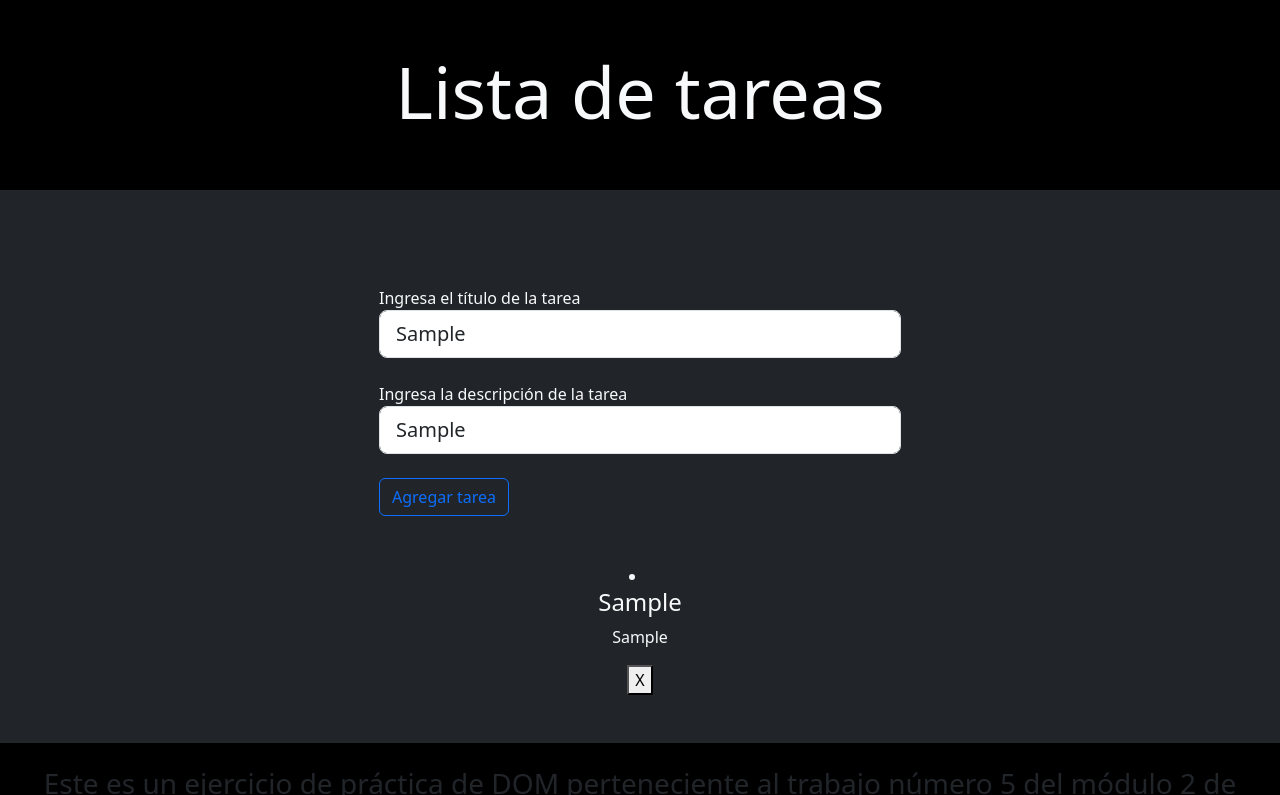
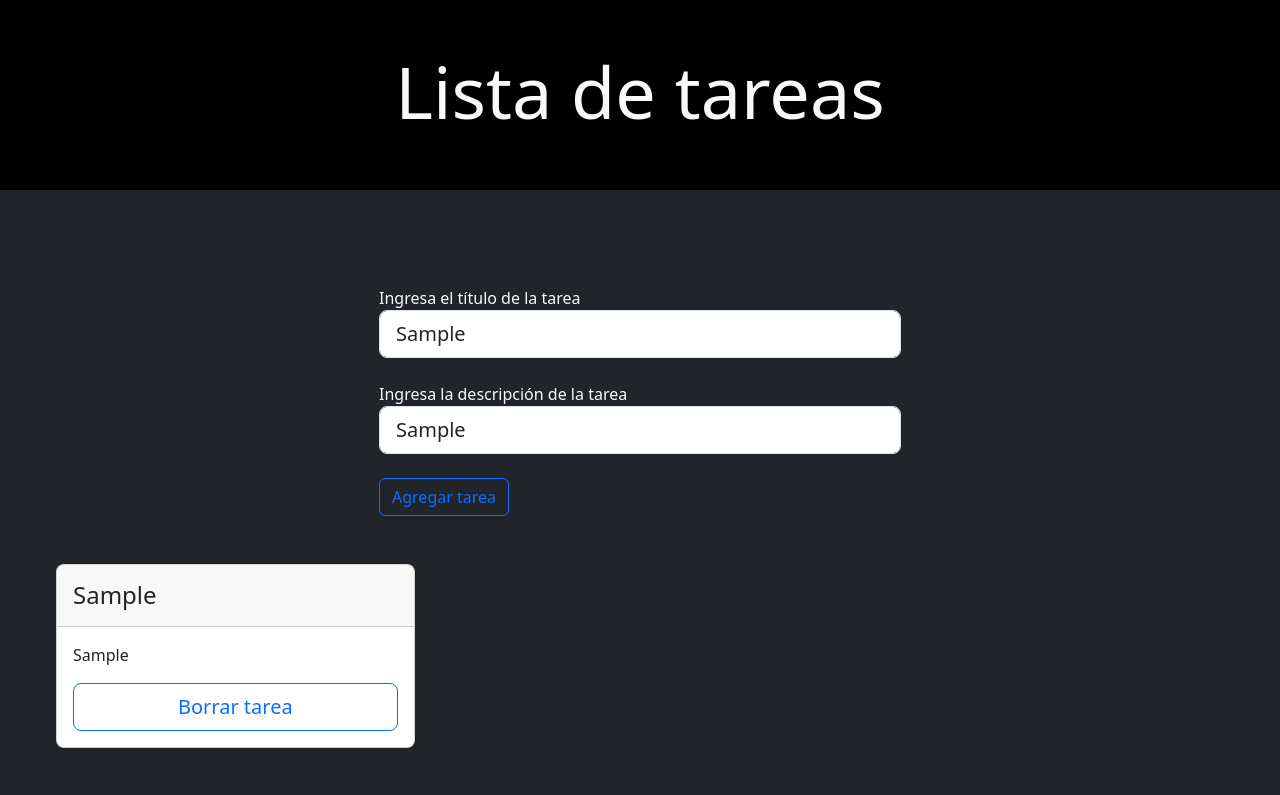
Before and after one commit to silviojrcc/lista-tareas, a plain HTML site: page index.html in a window 1280 px wide. Both pictures are taken after typing "Sample", "Sample" into the empty fields and a click on the button "Agregar tarea". Shown: the top 795 px of the page. Drawn offline with nearby package versions, Linux system fonts and the light colour scheme.

Commit message:
Agregando cards de tareas

```diff
--- a/index.html
+++ b/index.html
@@ -15,7 +15,7 @@
         </div>
     </header>
     <main class="p-5 bg-dark">
-        <div class="container p-5 d-flex justify-content-center align-items-center flex-column">
+        <section class="container p-5 d-flex justify-content-center align-items-center flex-column">
             <form class="formulario w-50" action="">
                 <label class="text-light" for="titulo-tarea">Ingresa el título de la tarea</label>
                 <input name="titulo-tarea" id="titulo-tarea" class="form-control form-control-lg mb-4" type="text" placeholder="Titulo tarea">
@@ -23,8 +23,8 @@
                 <input name="descripcion-tarea" id="descripcion-tarea" class="form-control form-control-lg mb-4" type="text" placeholder="Descripción tarea">
                 <button class="btn btn-outline-primary">Agregar tarea</button>
             </form>
-        </div>
-        <div class="lista-tareas container text-light text-center"></div>
+        </section>
+        <section class="lista-tareas container row row-cols-1 row-cols-sm-2 row-cols-md-3 g-3"></section>
     </main>
     <footer class="text-center p-4 bg-black">
         <h3>Este es un ejercicio de práctica de DOM perteneciente al trabajo número 5 del módulo 2 de <a href="https://rollingcodeschool.com/">Rolling code school</a>.</h3>
--- a/js/index.js
+++ b/js/index.js
@@ -83,11 +83,19 @@
             const listaTareasElement = document.querySelector(".lista-tareas");
             listaTareasElement.innerHTML = "";
             this.tareas.forEach(tarea => {
-                const tareaElement = document.createElement("li");
+                const tareaElement = document.createElement("article");
                 tareaElement.innerHTML = `
-                    <h4>${tarea.titulo}</h4>
-                    <p>${tarea.descripcion}</p>
-                    <button class="borrar-tarea" data-id="${tarea.Id}">X</button>
+                        <div class="col">
+                            <div class="card mb-4 rounded-3 shadow-sm">
+                            <div class="card-header py-3">
+                                <h4 class="my-0 fw-normal">${tarea.titulo}</h4>
+                            </div>
+                            <div class="card-body">
+                                <p>${tarea.descripcion}</p>
+                                <button type="button" data-id="${tarea.Id}" class="borrar-tarea w-100 btn btn-lg btn-outline-primary">Borrar tarea</button>
+                                </div>
+                            </div>
+                        </div>
                 `;
                 listaTareasElement.appendChild(tareaElement);
             });
@@ -103,11 +111,14 @@
             });
         }
 
-        borrarTarea(id){
+        borrarTarea(id) {
             const nuevoArrayTareas = this.tareas;
-            const arrayFiltrado = nuevoArrayTareas.filter(tarea => tarea.id !== id);
-            this.tareas = arrayFiltrado;
-        }
+            const tareaIndex = nuevoArrayTareas.findIndex(tarea => tarea.id === id);
+            if (tareaIndex !== -1) {
+              nuevoArrayTareas.splice(tareaIndex, 1);
+            }
+            this.tareas = nuevoArrayTareas;
+          }
     }
 
 
```
